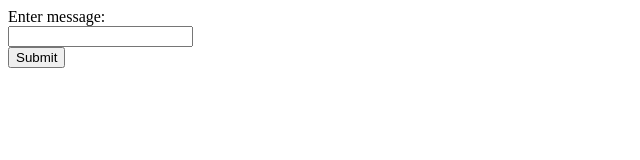
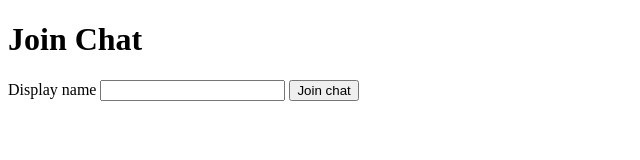
Before and after one commit to JoeChapman82/socket-basics, a website: page public/index.html in a window 1280 px wide. Shown: the whole page, without its empty margins (0-640 px from the left). Drawn offline with Linux system fonts and the light colour scheme; no server answers.

Commit message:
add join chat functionality

```diff
--- a/public/index.html
+++ b/public/index.html
@@ -7,22 +7,13 @@
     <meta name="viewport" content="width=device-width, initial-scale=1">
   </head>
   <body>
-  <div class="messages">
-    <!-- Messages will go here -->
-  </div>
-
-
-    <form id="message-form">
-      <label style="display: block;" for="message-text">Enter message:
-      <input style="display: block;" id="message-text" type="text" name="message"/>
-    </label>
-    <input type="submit">
+    <h1>Join Chat</h1>
+    <form action="/chat.html">
+      <label for="displayName">Display name
+      <input id="displayName" type="text" name="name"/>
+      </label>
+      <input type="submit" value="Join chat"/>
     </form>
-
-    <script src="/js/moment.js"> </script>
-    <script src="/js/socket.io-1.3.7.js"></script>
-    <script src="/js/queryParams.js"></script>
-    <script src="/js/app.js"></script>
 
 
   </body>
```
Also changed, not shown: public/chat.html (added, +35 -0 lines).
